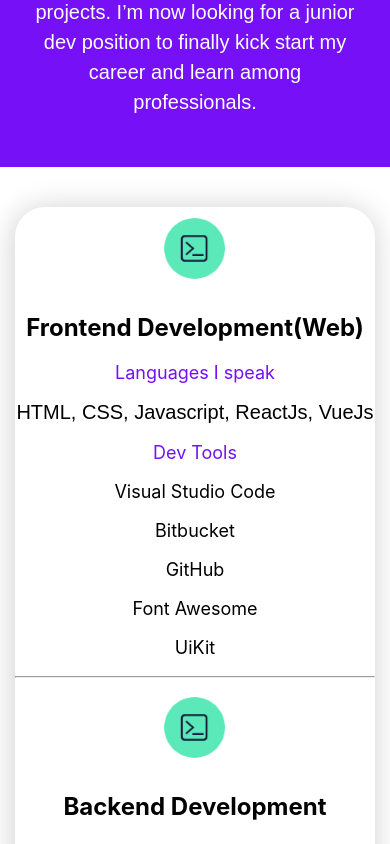
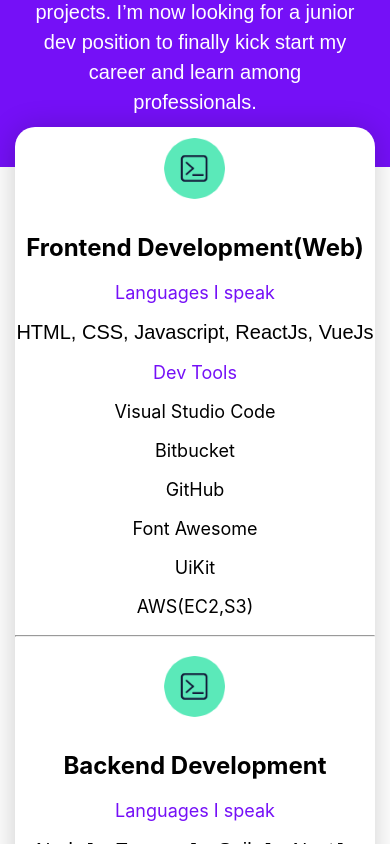
Before and after one commit to divywealth/my-portfolo, a React (Create React App) app: page / in a window 390 px wide. Shown: the part 1420-2264 px from the top of the page. Built offline with nearby package versions, Linux system fonts and the light colour scheme.

Commit message:
latest version

```diff
--- a/src/App.css
+++ b/src/App.css
@@ -291,21 +291,7 @@
   display: none;
   text-align: center;
 }
-.newService {
-  box-shadow: -1px 2px 30px rgba(0, 0, 0, 0.2);
-  margin: 40px 40px;
-  padding-bottom: 20px;
-  border-radius: 30px;
-  border: #E6ECF8;
-}
-.newService div img {
-  width: 20%;
-  border-radius: 100%;
-}
-.newService div span {
-  font-size: 20px;
-  font-family: sans-serif;
-}
+
 
 .oneProject {
   display: none;
@@ -379,6 +365,22 @@
 
   .oneService {
     display: block;
+    margin-top: -80px;
+  }
+  .newService {
+    box-shadow: -1px 2px 30px rgba(0, 0, 0, 0.2);
+    margin: 40px 40px;
+    padding-bottom: 20px;
+    border-radius: 20px;
+    border: #E6ECF8;
+  }
+  .newService div img {
+    width: 20%;
+    border-radius: 100%;
+  }
+  .newService div span {
+    font-size: 20px;
+    font-family: sans-serif;
   }
   .oneProject  {
     display: block
@@ -412,6 +414,7 @@
 @media only screen and (max-width: 1000px) {
   .newService {
     margin: 40px 15px;
+    background: white;
   }
   .newService p{
     font-size: 18px;
--- a/src/Pages/HomePage.js
+++ b/src/Pages/HomePage.js
@@ -62,6 +62,7 @@ function HomePage() {
                         <p>GitHub</p>
                         <p>Font Awesome</p>
                         <p>UiKit</p>
+                        <p>AWS(EC2,S3)</p>
                     </div>
                     <hr/>
                     <div>
```
